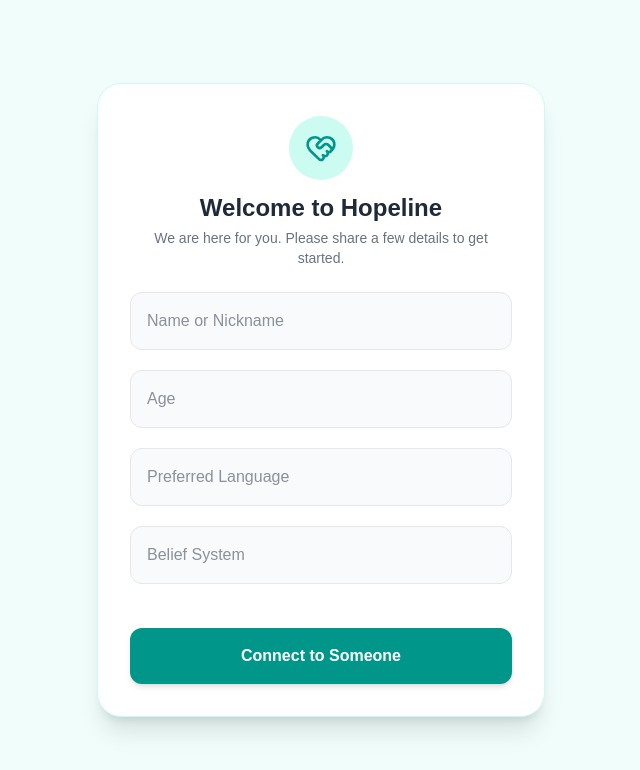
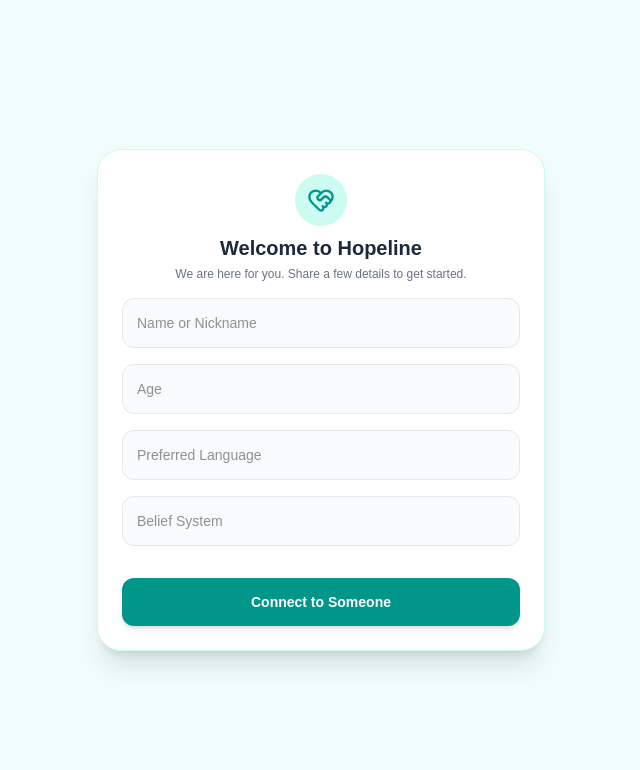
Before and after one commit to jhindy30-oss/chat-frontend, a Next.js app: page /connect/helpdesk in a window 1280 px wide. Shown: the top 770 px of the page, without its empty margins (319-959 px from the left). Built offline with nearby package versions, Linux system fonts and the light colour scheme.

Commit message:
Update page.tsx

```diff
--- a/app/connect/[source]/page.tsx
+++ b/app/connect/[source]/page.tsx
@@ -1,8 +1,8 @@
 'use client';
-import { useEffect, useState, FormEvent } from 'react';
+import { useEffect, useState, FormEvent, useRef } from 'react';
 import { Send, HeartHandshake, Loader2 } from 'lucide-react';
 
-// IMPORTANT: Adjust the dots in the path below if Vercel fails to find firebase.ts
+// IMPORTANT: Ensure this path matches where your firebase.ts is located
 import { db } from '../../firebase';
 import { collection, doc, setDoc, addDoc, onSnapshot, query, orderBy, serverTimestamp } from 'firebase/firestore';
 
@@ -19,6 +19,17 @@ export default function GuestScanner({ params }: { params: { source: string } })
   const [messages, setMessages] = useState<Message[]>([]);
   const [input, setInput] = useState('');
   const [loading, setLoading] = useState(true);
+
+  const messagesEndRef = useRef<HTMLDivElement>(null);
+
+  // Auto-scroll to bottom on new messages
+  const scrollToBottom = () => {
+    messagesEndRef.current?.scrollIntoView({ behavior: 'smooth' });
+  };
+
+  useEffect(() => {
+    scrollToBottom();
+  }, [messages]);
 
   // 1. Check for returning guests
   useEffect(() => {
@@ -52,18 +63,15 @@ export default function GuestScanner({ params }: { params: { source: string } })
     e.preventDefault();
 
     try {
-      // Fallback for older mobile browsers
       const newId = typeof crypto !== 'undefined' && crypto.randomUUID
         ? crypto.randomUUID()
         : Date.now().toString();
 
-      // Save to local device memory
       localStorage.setItem('hopeline_guest_id', newId);
       setGuestId(newId);
 
-      // Create the chat room in Firebase
       await setDoc(doc(db, 'chats', newId), {
-        source: params?.source || 'web-link', // FIX: Prevents Firebase from crashing if undefined
+        source: params?.source || 'web-link',
         profile,
         status: 'active',
         createdAt: serverTimestamp(),
@@ -81,7 +89,7 @@ export default function GuestScanner({ params }: { params: { source: string } })
     if (!input.trim() || !guestId) return;
 
     const textToSave = input;
-    setInput(''); // Clear input instantly for UI responsiveness
+    setInput('');
 
     await addDoc(collection(db, 'chats', guestId, 'messages'), {
       text: textToSave,
@@ -89,31 +97,30 @@ export default function GuestScanner({ params }: { params: { source: string } })
       timestamp: serverTimestamp()
     });
 
-    // Update parent doc so it bumps to the top of the admin queue
     await setDoc(doc(db, 'chats', guestId), { lastMessageAt: serverTimestamp() }, { merge: true });
   };
 
   if (loading) {
-     return <div className="h-screen bg-teal-50 flex items-center justify-center"><Loader2 className="animate-spin text-teal-600" size={48} /></div>;
+     return <div className="h-[100dvh] bg-teal-50 flex items-center justify-center"><Loader2 className="animate-spin text-teal-600" size={48} /></div>;
   }
 
   // Intake Form
   if (!isSubmitted) {
     return (
-      <div className="min-h-screen bg-teal-50 flex items-center justify-center p-4">
-        <form onSubmit={joinQueue} className="bg-white p-8 rounded-3xl w-full max-w-md shadow-xl space-y-5 border border-teal-100">
-          <div className="flex flex-col items-center mb-6">
-            <div className="bg-teal-100 p-4 rounded-full mb-3 text-teal-600">
-              <HeartHandshake size={32} />
+      <div className="h-[100dvh] bg-teal-50 flex items-center justify-center p-4">
+        <form onSubmit={joinQueue} className="bg-white p-6 rounded-3xl w-full max-w-md shadow-xl space-y-4 border border-teal-100">
+          <div className="flex flex-col items-center mb-4">
+            <div className="bg-teal-100 p-3 rounded-full mb-2 text-teal-600">
+              <HeartHandshake size={28} />
             </div>
-            <h2 className="text-2xl font-bold text-gray-800">Welcome to Hopeline</h2>
-            <p className="text-gray-500 text-sm mt-1 text-center">We are here for you. Please share a few details to get started.</p>
+            <h2 className="text-xl font-bold text-gray-800">Welcome to Hopeline</h2>
+            <p className="text-gray-500 text-xs mt-1 text-center">We are here for you. Share a few details to get started.</p>
           </div>
-          <input required type="text" placeholder="Name or Nickname" value={profile.name} onChange={e => setProfile({...profile, name: e.target.value})} className="w-full bg-gray-50 p-4 rounded-xl focus:ring-2 focus:ring-teal-500 outline-none text-gray-800 border border-gray-200" />
-          <input required type="number" placeholder="Age" value={profile.age} onChange={e => setProfile({...profile, age: e.target.value})} className="w-full bg-gray-50 p-4 rounded-xl focus:ring-2 focus:ring-teal-500 outline-none text-gray-800 border border-gray-200" />
-          <input required type="text" placeholder="Preferred Language" value={profile.language} onChange={e => setProfile({...profile, language: e.target.value})} className="w-full bg-gray-50 p-4 rounded-xl focus:ring-2 focus:ring-teal-500 outline-none text-gray-800 border border-gray-200" />
-          <input required type="text" placeholder="Belief System" value={profile.belief} onChange={e => setProfile({...profile, belief: e.target.value})} className="w-full bg-gray-50 p-4 rounded-xl focus:ring-2 focus:ring-teal-500 outline-none text-gray-800 border border-gray-200" />
-          <button type="submit" className="w-full bg-teal-600 p-4 rounded-xl font-bold text-white hover:bg-teal-700 transition-colors mt-6 shadow-md">
+          <input required type="text" placeholder="Name or Nickname" value={profile.name} onChange={e => setProfile({...profile, name: e.target.value})} className="w-full bg-gray-50 p-3.5 rounded-xl text-sm focus:ring-2 focus:ring-teal-500 outline-none text-gray-800 border border-gray-200" />
+          <input required type="number" placeholder="Age" value={profile.age} onChange={e => setProfile({...profile, age: e.target.value})} className="w-full bg-gray-50 p-3.5 rounded-xl text-sm focus:ring-2 focus:ring-teal-500 outline-none text-gray-800 border border-gray-200" />
+          <input required type="text" placeholder="Preferred Language" value={profile.language} onChange={e => setProfile({...profile, language: e.target.value})} className="w-full bg-gray-50 p-3.5 rounded-xl text-sm focus:ring-2 focus:ring-teal-500 outline-none text-gray-800 border border-gray-200" />
+          <input required type="text" placeholder="Belief System" value={profile.belief} onChange={e => setProfile({...profile, belief: e.target.value})} className="w-full bg-gray-50 p-3.5 rounded-xl text-sm focus:ring-2 focus:ring-teal-500 outline-none text-gray-800 border border-gray-200" />
+          <button type="submit" className="w-full bg-teal-600 p-3.5 rounded-xl font-bold text-white hover:bg-teal-700 transition-colors mt-4 shadow-md text-sm">
             Connect to Someone
           </button>
         </form>
@@ -121,33 +128,64 @@ export default function GuestScanner({ params }: { params: { source: string } })
     );
   }
 
-  // Active Chat
+  // Active Chat Screen
   return (
-    <div className="flex flex-col h-screen bg-teal-50 pb-6">
-      <div className="p-4 bg-white border-b border-teal-100 shadow-sm flex items-center gap-3">
-        <div className="bg-teal-100 p-2 rounded-full text-teal-600">
-          <HeartHandshake size={24} />
+    <div className="flex flex-col h-[100dvh] bg-slate-100 overflow-hidden select-none">
+      {/* Header */}
+      <div className="px-4 py-3 bg-white border-b border-gray-200 shadow-sm flex items-center gap-3 shrink-0 z-10">
+        <div className="bg-teal-600 text-white p-2 rounded-full flex items-center justify-center">
+          <HeartHandshake size={20} />
         </div>
-        <h1 className="font-bold text-xl text-gray-800">Hopeline</h1>
-        <div className="ml-auto flex items-center gap-2 text-xs font-medium text-teal-600 bg-teal-50 px-3 py-1 rounded-full">
-          <span className="flex h-2 w-2 rounded-full bg-green-500"></span> Secure
+        <div>
+          <h1 className="font-bold text-base text-gray-900 leading-tight">Hopeline Support</h1>
+          <p className="text-xs text-emerald-600 flex items-center gap-1 font-medium">
+            <span className="inline-block w-2 h-2 rounded-full bg-emerald-500 animate-pulse"></span> Active Advocate
+          </p>
         </div>
       </div>
 
-      <div className="flex-1 overflow-y-auto p-4 space-y-4">
-        {messages.map((msg) => (
-           <div key={msg.id} className={`flex ${msg.sender === 'guest' ? 'justify-end' : 'justify-start'}`}>
-             <div className={`px-5 py-3 rounded-2xl max-w-[80%] shadow-sm ${msg.sender === 'guest' ? 'bg-teal-600 text-white rounded-br-none' : 'bg-white text-gray-800 border border-teal-100 rounded-bl-none'}`}>
-               {msg.text}
-             </div>
-           </div>
-        ))}
+      {/* Messages Scroll Area */}
+      <div className="flex-1 overflow-y-auto p-4 space-y-3 bg-[#e5ddd5]/30">
+        <div className="text-center my-2">
+          <span className="bg-white/80 border border-gray-200/60 text-gray-500 text-[11px] px-3 py-1 rounded-full font-medium shadow-2xs">
+            Messages are secure and encrypted
+          </span>
+        </div>
+
+        {messages.map((msg) => {
+          const isGuest = msg.sender === 'guest';
+          return (
+            <div key={msg.id} className={`flex ${isGuest ? 'justify-end' : 'justify-start'}`}>
+              <div
+                className={`px-4 py-2.5 rounded-2xl max-w-[82%] text-sm leading-relaxed shadow-2xs break-words ${
+                  isGuest
+                    ? 'bg-teal-600 text-white rounded-br-xs'
+                    : 'bg-white text-gray-800 border border-gray-200/80 rounded-bl-xs'
+                }`}
+              >
+                {msg.text}
+              </div>
+            </div>
+          );
+        })}
+        <div ref={messagesEndRef} />
       </div>
 
-      <form onSubmit={sendMessage} className="px-4 flex gap-2">
-        <input type="text" placeholder="Share your thoughts..." value={input} onChange={(e) => setInput(e.target.value)} className="flex-1 bg-white border border-teal-200 rounded-full px-6 py-4 focus:outline-none focus:ring-2 focus:ring-teal-500 text-gray-800 shadow-sm" />
-        <button type="submit" className="bg-teal-600 text-white p-4 rounded-full hover:bg-teal-700 shadow-md transition-transform active:scale-95">
-          <Send size={24} />
+      {/* Fixed Bottom Input Area */}
+      <form onSubmit={sendMessage} className="p-3 bg-white border-t border-gray-200 flex items-center gap-2 shrink-0 shadow-lg">
+        <input
+          type="text"
+          placeholder="Type a message..."
+          value={input}
+          onChange={(e) => setInput(e.target.value)}
+          className="flex-1 bg-gray-100 border border-gray-200 rounded-full px-4 py-2.5 text-sm focus:outline-none focus:ring-2 focus:ring-teal-500 text-gray-900 placeholder-gray-400"
+        />
+        <button
+          type="submit"
+          disabled={!input.trim()}
+          className="bg-teal-600 text-white p-2.5 rounded-full hover:bg-teal-700 disabled:opacity-40 disabled:hover:bg-teal-600 transition-all shrink-0 active:scale-95 shadow-sm"
+        >
+          <Send size={18} />
         </button>
       </form>
     </div>
```
